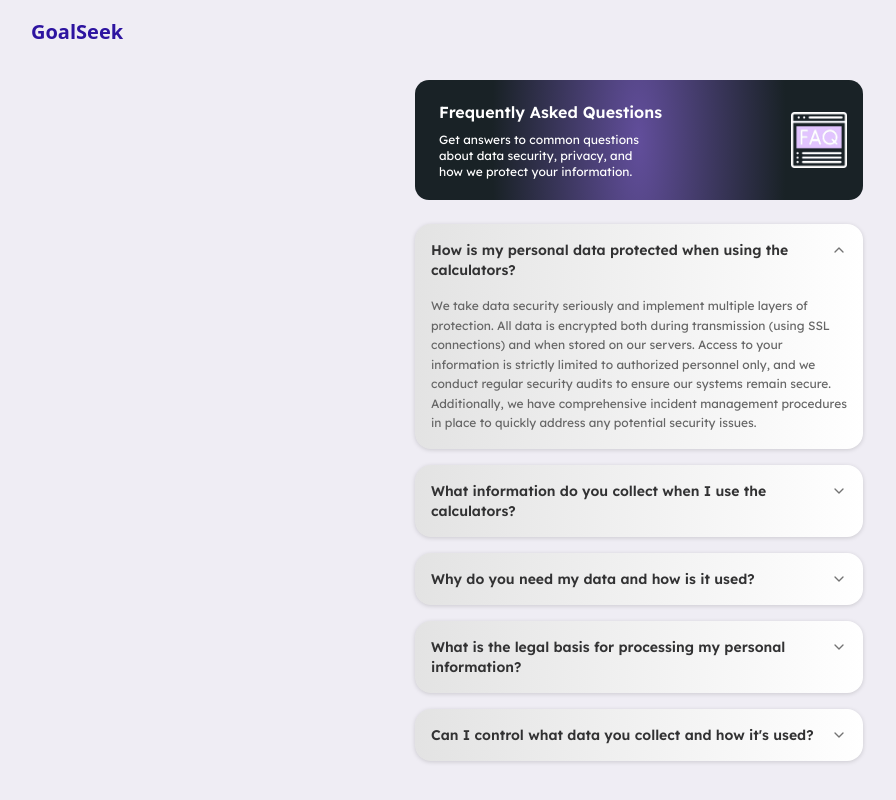
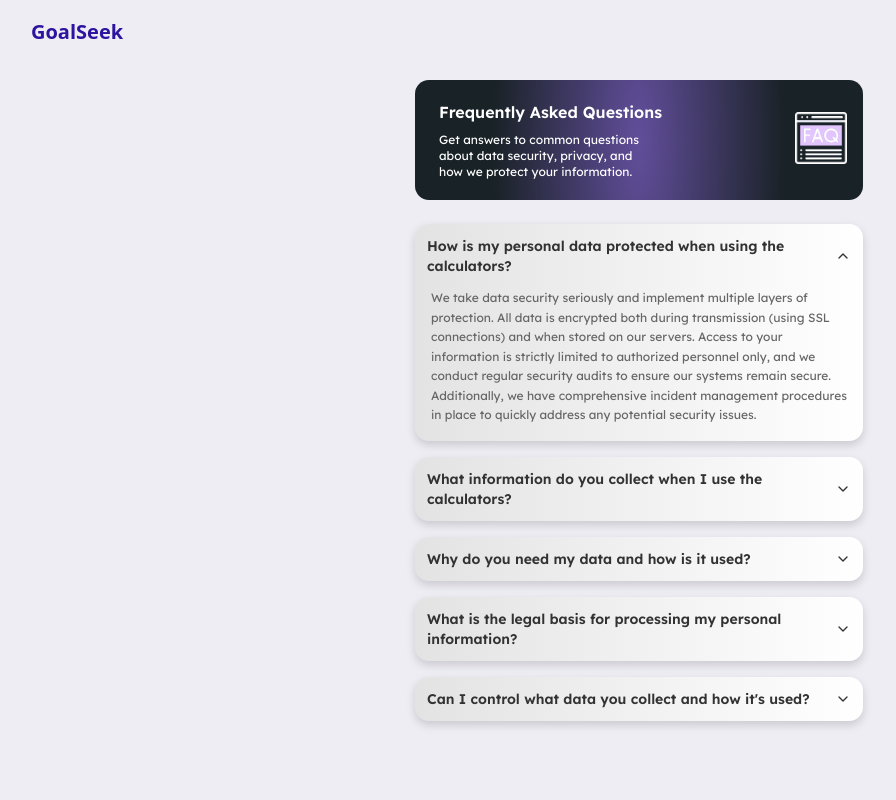
Before and after one commit to SerDunk/faq, a Next.js app: page / in a window 1280 px wide. Both pictures are taken after a click on the button 640 px from the left and 260 px from the top of the page. Shown: the top 800 px of the page, without its empty margins (1-897 px from the left). Built offline with nearby package versions, Linux system fonts and the light colour scheme.

Commit message:
Changed accordian to collapsible

```diff
--- a/package.json
+++ b/package.json
@@ -10,6 +10,7 @@
   },
   "dependencies": {
     "@radix-ui/react-accordion": "^1.2.11",
+    "@radix-ui/react-collapsible": "^1.1.11",
     "class-variance-authority": "^0.7.1",
     "clsx": "^2.1.1",
     "lucide-react": "^0.514.0",
--- a/src/app/page.js
+++ b/src/app/page.js
@@ -1,9 +1,11 @@
+"use client";
+import { useState } from "react";
 import {
-  Accordion,
-  AccordionContent,
-  AccordionItem,
-  AccordionTrigger,
-} from "@/components/ui/accordion";
+  Collapsible,
+  CollapsibleContent,
+  CollapsibleTrigger,
+} from "@/components/ui/collapsible";
+import { ChevronDown } from "lucide-react";
 import Image from "next/image";
 
 const faqData = [
@@ -40,6 +42,15 @@ const faqData = [
 ];
 
 export default function FAQ() {
+  const [openItems, setOpenItems] = useState({});
+
+  const toggleItem = (id) => {
+    setOpenItems((prev) => ({
+      ...prev,
+      [id]: !prev[id],
+    }));
+  };
+
   return (
     <div className="min-h-screen bg-[#EFEDF4] px-3 font-lexend">
       <div className="max-w-md mx-auto space-y-6">
@@ -52,10 +63,10 @@ export default function FAQ() {
           }}
         >
           {/* Top-right FAQ Icon */}
-          <div className="absolute top-8 right-4 w-14 h-14">
+          <div className="absolute top-8 right-4 w-13 h-13">
             <Image
               src="/faq.png"
-              alt="FAQ Icon"
+              alt="Calculator Icon"
               fill
               className="object-contain"
               priority
@@ -71,29 +82,38 @@ export default function FAQ() {
           </p>
         </div>
 
-        {/* FAQ Accordion */}
+        {/* FAQ Collapsible */}
         <div className="space-y-4">
-          <Accordion type="single" collapsible className="w-full">
-            {faqData.map((faq) => (
-              <AccordionItem
-                key={faq.id}
-                value={faq.id}
-                className="rounded-2xl mb-4 overflow-hidden border-none drop-shadow-sm"
+          {faqData.map((faq) => (
+            <Collapsible
+              key={faq.id}
+              open={openItems[faq.id]}
+              onOpenChange={() => toggleItem(faq.id)}
+            >
+              <div
+                className="rounded-xl mb-4 overflow-hidden border-none drop-shadow-lg"
                 style={{
                   background: "linear-gradient(to right, #E3E3E3, #FFFFFF)",
                 }}
               >
-                <AccordionTrigger className="px-4 py-4 text-left hover:no-underline text-sm font-semibold text-[#323233] pr-4">
-                  {faq.question}
-                </AccordionTrigger>
-                <AccordionContent className="px-4 pb-4">
+                <CollapsibleTrigger className="w-full px-3 py-3 text-left hover:bg-black/5 transition-colors duration-200 flex items-center justify-between">
+                  <span className="text-sm font-semibold text-[#323233] pr-4">
+                    {faq.question}
+                  </span>
+                  <ChevronDown
+                    className={`w-4 h-4 text-[#323233] transition-transform duration-200 flex-shrink-0 ${
+                      openItems[faq.id] ? "rotate-180" : ""
+                    }`}
+                  />
+                </CollapsibleTrigger>
+                <CollapsibleContent className="px-4 pb-4">
                   <p className="text-xs text-[#666666] leading-relaxed">
                     {faq.answer}
                   </p>
-                </AccordionContent>
-              </AccordionItem>
-            ))}
-          </Accordion>
+                </CollapsibleContent>
+              </div>
+            </Collapsible>
+          ))}
         </div>
       </div>
     </div>
--- /dev/null
+++ b/src/components/ui/collapsible.jsx
@@ -0,0 +1,23 @@
+"use client"
+
+import * as CollapsiblePrimitive from "@radix-ui/react-collapsible"
+
+function Collapsible({
+  ...props
+}) {
+  return <CollapsiblePrimitive.Root data-slot="collapsible" {...props} />;
+}
+
+function CollapsibleTrigger({
+  ...props
+}) {
+  return (<CollapsiblePrimitive.CollapsibleTrigger data-slot="collapsible-trigger" {...props} />);
+}
+
+function CollapsibleContent({
+  ...props
+}) {
+  return (<CollapsiblePrimitive.CollapsibleContent data-slot="collapsible-content" {...props} />);
+}
+
+export { Collapsible, CollapsibleTrigger, CollapsibleContent }
```
Also changed, not shown: 1 other file (tests, documents, lock files or other folders).
